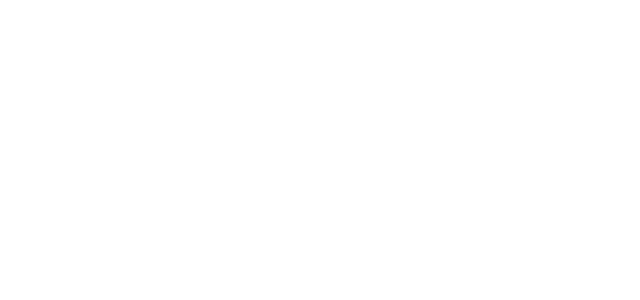
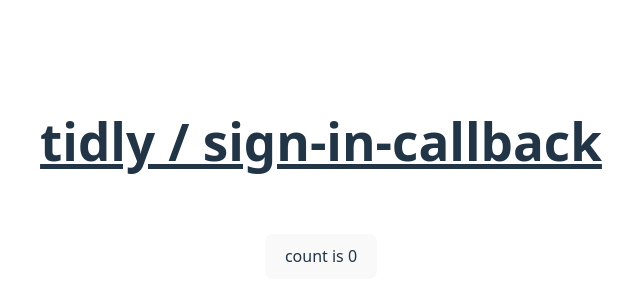
Before and after one commit to itxryx/tidly, a React (Vite) app in the folder frontend/: page /sign-in/callback in a window 1280 px wide. Before the commit this address had no page. Shown: the part 172-472 px from the top of the page, without its empty margins (319-959 px from the left). Built offline with nearby package versions, Linux system fonts and the light colour scheme.

Commit message:
add frontend pages

```diff
--- a/frontend/src/App.tsx
+++ b/frontend/src/App.tsx
@@ -1,7 +1,11 @@
 import { BrowserRouter, Routes, Route } from 'react-router-dom'
-import './App.css'
 import TopPage from './pages/TopPage'
 import AboutPage from './pages/AboutPage'
+import PrivacyPolicyPage from './pages/PrivacyPolicy'
+import SignInPage from './pages/SignInPage'
+import SignInCallbackPage from './pages/SignInCallbackPage'
+import NotFoundPage from './pages/NotFoundPage'
+import './App.css'
 
 function App() {
   return (
@@ -9,6 +13,10 @@ function App() {
       <Routes>
         <Route path="/" element={<TopPage />} />
         <Route path="/about" element={<AboutPage />} />
+        <Route path="/privacy-policy" element={<PrivacyPolicyPage />} />
+        <Route path="/sign-in" element={<SignInPage />} />
+        <Route path="/sign-in/callback" element={<SignInCallbackPage />} />
+        <Route path="*" element={<NotFoundPage />} />
       </Routes>
     </BrowserRouter>
   )
--- /dev/null
+++ b/frontend/src/pages/NotFoundPage.tsx
@@ -0,0 +1,11 @@
+const SignInPage: React.FC = () => {
+  return (
+    <>
+      <h1 className="text-3xl font-bold underline">
+        tidly / not-found
+      </h1>
+    </>
+  )
+}
+
+export default SignInPage
--- /dev/null
+++ b/frontend/src/pages/PrivacyPolicy.tsx
@@ -0,0 +1,20 @@
+import React, { useState } from 'react'
+
+const PrivacyPolicyPage: React.FC = () => {
+  const [count, setCount] = useState(0)
+
+  return (
+    <>
+      <h1 className="text-3xl font-bold underline">
+        tidly / privacy-policy
+      </h1>
+      <div className="p-16">
+        <button onClick={() => setCount((count) => count + 1)}>
+          count is {count}
+        </button>
+      </div>
+    </>
+  )
+}
+
+export default PrivacyPolicyPage
--- /dev/null
+++ b/frontend/src/pages/SignInCallbackPage.tsx
@@ -0,0 +1,20 @@
+import React, { useState } from 'react'
+
+const SignInCallbackPage: React.FC = () => {
+  const [count, setCount] = useState(0)
+
+  return (
+    <>
+      <h1 className="text-3xl font-bold underline">
+        tidly / sign-in-callback
+      </h1>
+      <div className="p-16">
+        <button onClick={() => setCount((count) => count + 1)}>
+          count is {count}
+        </button>
+      </div>
+    </>
+  )
+}
+
+export default SignInCallbackPage
--- /dev/null
+++ b/frontend/src/pages/SignInPage.tsx
@@ -0,0 +1,20 @@
+import React, { useState } from 'react'
+
+const SignInPage: React.FC = () => {
+  const [count, setCount] = useState(0)
+
+  return (
+    <>
+      <h1 className="text-3xl font-bold underline">
+        tidly / sign-in
+      </h1>
+      <div className="p-16">
+        <button onClick={() => setCount((count) => count + 1)}>
+          count is {count}
+        </button>
+      </div>
+    </>
+  )
+}
+
+export default SignInPage
```
Also changed, not shown: 1 other file (tests, documents, lock files or other folders).
